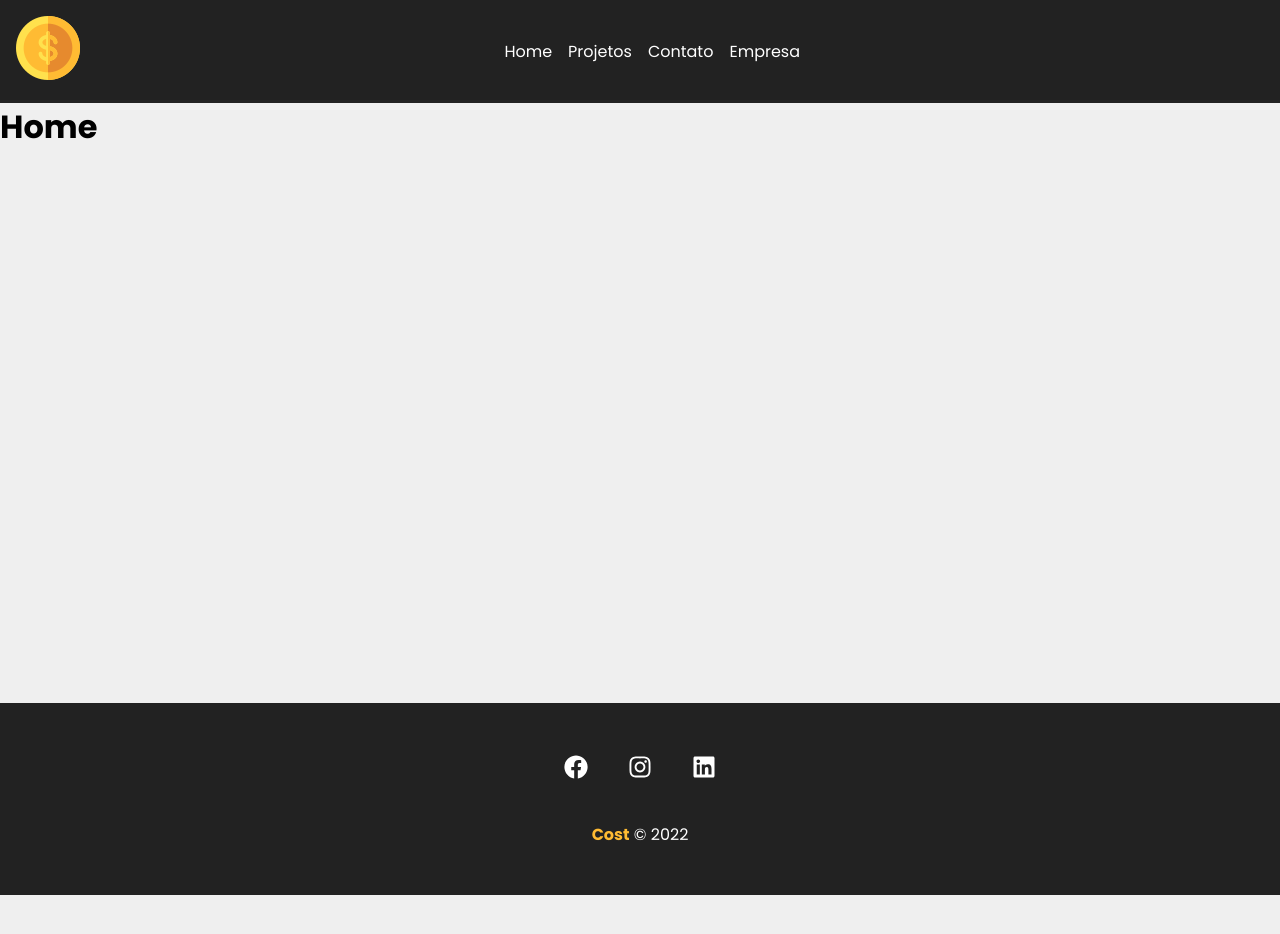
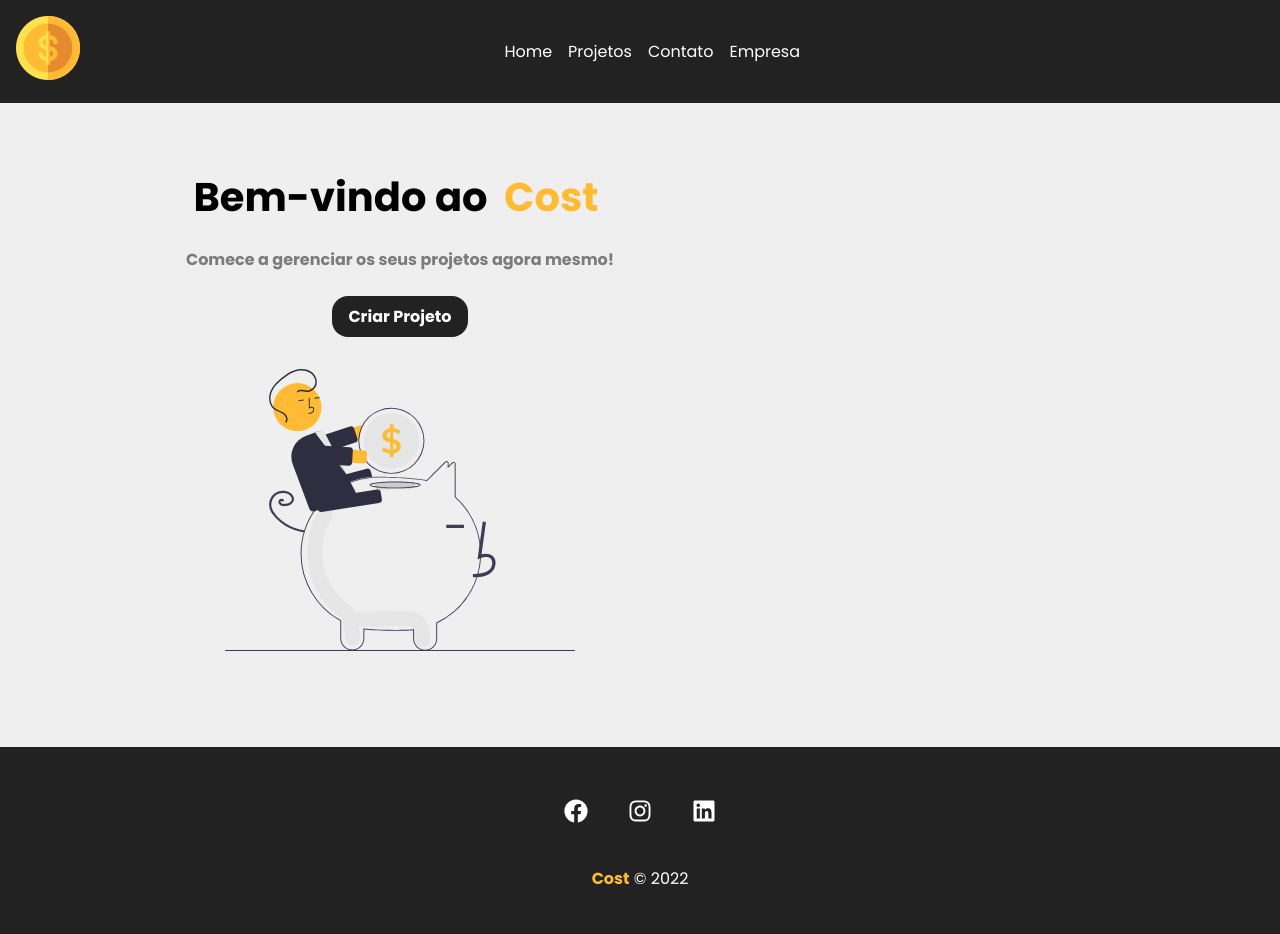
Before and after one commit to thiago-henrique-dev/react-project-cost, a React (Create React App) app: page / in a window 1280 px wide. Shown: the top 934 px of the page. Before the commit the page ends 895 px from the top, so only its background shows below. Built offline with nearby package versions, Linux system fonts and the light colour scheme.

Commit message:
creating home

```diff
--- /dev/null
+++ b/src/components/layout/LinkButton.js
@@ -0,0 +1,12 @@
+import styles from './LinkButton.module.css'
+import { Link } from 'react-router-dom'
+
+function LinkButton({ to, text}){
+    return (
+        <Link className={styles.btn} to={to}>
+        {text}
+        </Link>
+    )
+}
+
+export default LinkButton
--- /dev/null
+++ b/src/components/layout/LinkButton.module.css
@@ -0,0 +1,13 @@
+.btn {
+    background-color: #222;
+    color: #fff;
+    padding: 0.5em 1em;
+    text-decoration: none;
+    transform: .5s;
+    font-weight: bold;
+    border-radius: 16px ;
+}
+
+.btn:hover {
+    color: #ffbb33;
+}
--- a/src/components/layout/Navbar.module.css
+++ b/src/components/layout/Navbar.module.css
@@ -22,4 +22,5 @@
 
 .item a:hover {
     color: #ffbb33;
+    transition: .6s;
 }
--- a/src/components/pages/Home.js
+++ b/src/components/pages/Home.js
@@ -1,5 +1,18 @@
+
+import savings from '../../img/savings.svg'
+import LinkButton from '../layout/LinkButton'
+import styles from './Home.module.css'
+
 function Home(){
-    return <h1>Home</h1>
+    return (
+        <section className={styles.home_container}>
+            <h1>Bem-vindo ao <span>Cost</span></h1>
+            <p>Comece a gerenciar os seus projetos agora mesmo!</p>
+            <LinkButton to="/newproject" text="Criar Projeto"></LinkButton>
+            <img src={savings} alt="Cost"></img>
+
+        </section>
+    )
 }
 
 export default Home
--- /dev/null
+++ b/src/components/pages/Home.module.css
@@ -0,0 +1,48 @@
+.home_container {
+    width: 100%;
+    display: flex;
+    flex-direction: column;
+    align-items: center;
+    justify-content: center;
+    padding: 4em;
+  }
+
+  .home_container h1 {
+    font-size: 2.5em;
+    margin-bottom: 0.5em;
+  }
+
+  .home_container h1 span {
+    color: #ffbb33;
+    padding: 0 0.2em;
+    background-color: transparent;
+  }
+
+  .home_container h1 span:hover {
+    color: orange;
+    background-color: transparent;
+    font-weight: bold;
+    transition: .5s;
+
+  }
+
+  .home_container p {
+    margin-bottom: 1.5em;
+    color: #7b7b7b;
+    font-weight: bold;
+  }
+
+  .home_container p:hover {
+    color: black;
+    transition: .6s;
+
+  }
+
+
+
+
+  .home_container img {
+    width: 350px;
+    margin: 2em 0;
+
+  }
```
Also changed, not shown: src/App.css (added).
